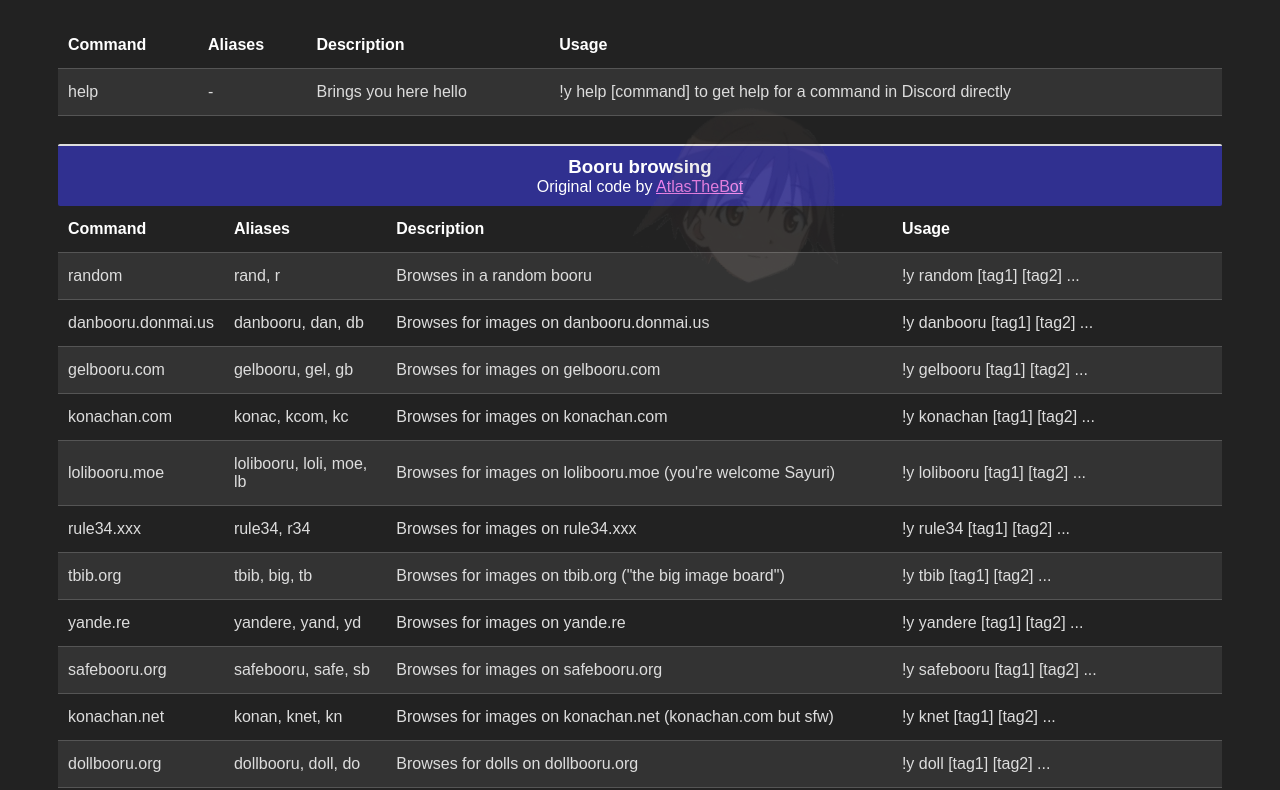
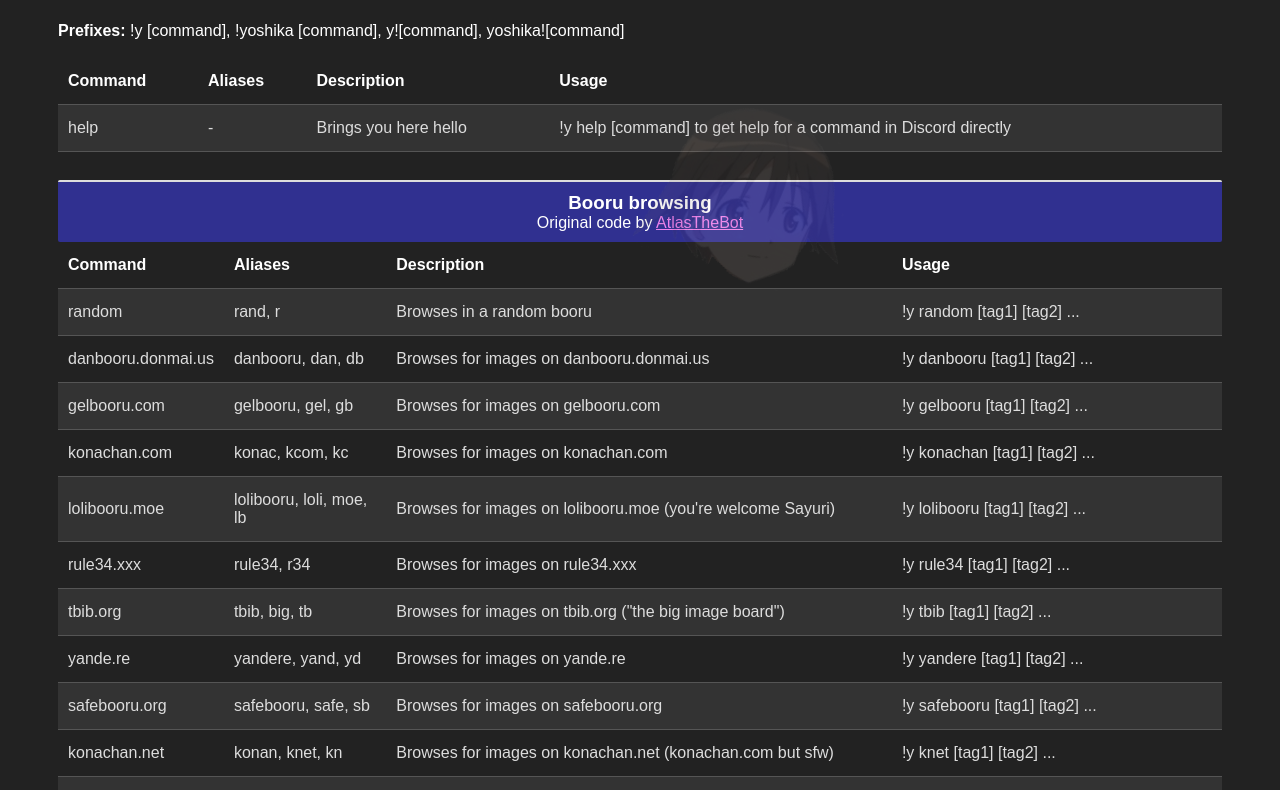
Before and after one commit to Eminu/eminu.github.io, a plain HTML site: page yoshikabot/yoshikahelp.html in a window 1280 px wide. Shown: the part 73-863 px from the top of the page. Drawn offline with Linux system fonts and the light colour scheme.

Commit message:
prefixes

```diff
--- a/yoshikabot/yoshikahelp.html
+++ b/yoshikabot/yoshikahelp.html
@@ -14,6 +14,11 @@
 </div>
 	<h1>Yoshika Miyafuji</h1>
 <div class="contain">
+<p>
+<strong>Prefixes:</strong>
+!y [command], !yoshika [command], y![command], yoshika![command]
+</p>
+<br/>
 <table>
 <tr>
  <th>Command</th>
```
